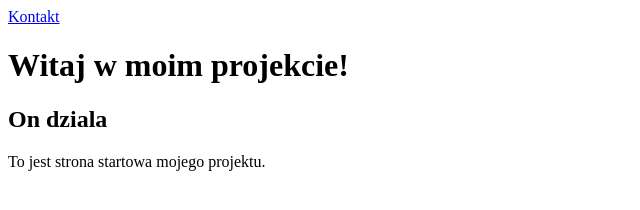
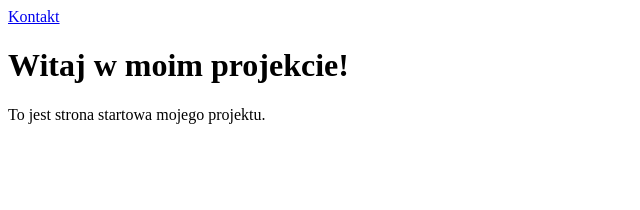
Before and after one commit to DenysPavlenko1213/TestWebSite, a website: page index.html in a window 1280 px wide. Shown: the whole page, without its empty margins (0-640 px from the left). Drawn offline with Linux system fonts and the light colour scheme.

Commit message:
removed useless h2 from index.html

```diff
--- a/index.html
+++ b/index.html
@@ -10,7 +10,6 @@
         <a href="contact.html">Kontakt</a>
     </nav>
     <h1>Witaj w moim projekcie!</h1>
-    <h2>On dziala</h2>
     <p>To jest strona startowa mojego projektu.</p>
 </body>
 
```
